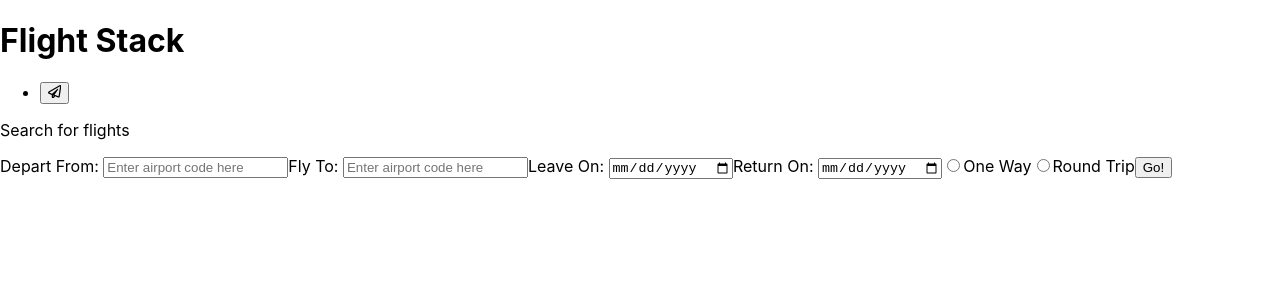
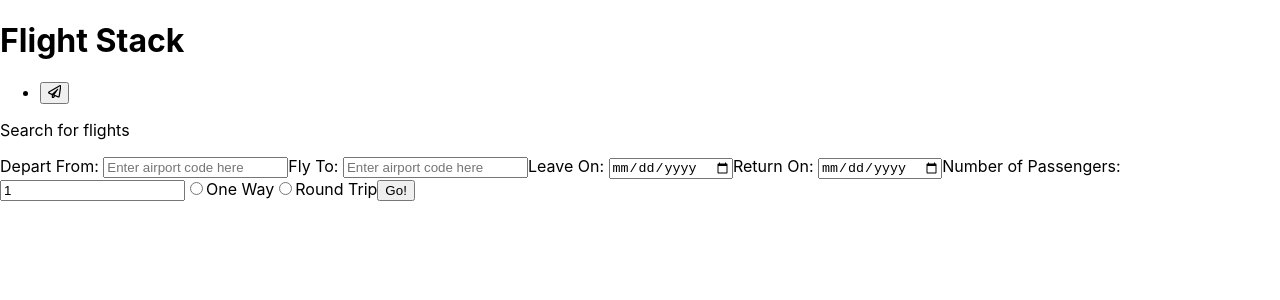
Before and after one commit to orngepeel/flight-stack-ui, a React (Create React App) app: page / in a window 1280 px wide. Shown: the top 300 px of the page. Built offline with nearby package versions, Linux system fonts and the light colour scheme.

Commit message:
test build

```diff
--- a/src/pages/search.js
+++ b/src/pages/search.js
@@ -9,12 +9,13 @@ export const Search = () => {
     const [arr_airport, setArr_airpoirt] = useState('');
     const [dep_date, setDep_date] = useState('');
     const [ret_date, setRet_date] = useState('');
+    const [num_passengers, setNum_passengers] = useState(1);
     const [round_trip, setRound_trip] = useState(false);
 
     const searchFunc = async () => {
         const response = await fetch(`${URL}/`, {
             method: 'POST',
-            body: "",
+            body: round_trip,
             headers: {
                 'Content-Type': 'application/json'
             }
@@ -62,6 +63,13 @@ export const Search = () => {
                     placeholder="return date"
                     value={ret_date}
                     onChange={e => setRet_date(e.target.value)} />
+                <label htmlFor='num_passengers'>Number of Passengers: </label>
+                <input
+                    id='num_passengers'
+                    type="number"
+                    placeholder="# Passengers"
+                    value={num_passengers}
+                    onChange={e => setNum_passengers(e.target.value)} />
                 <input type="radio" id="one_way" name="round_trip" value={false} onSelect={e => setRound_trip(e.target.value)}/>
                 <label htmlFor="one_way">One Way</label>
                 <input type="radio" id="round_trip" name="round_trip" value={true} onSelect={e => setRound_trip(e.target.value)}/>
```
